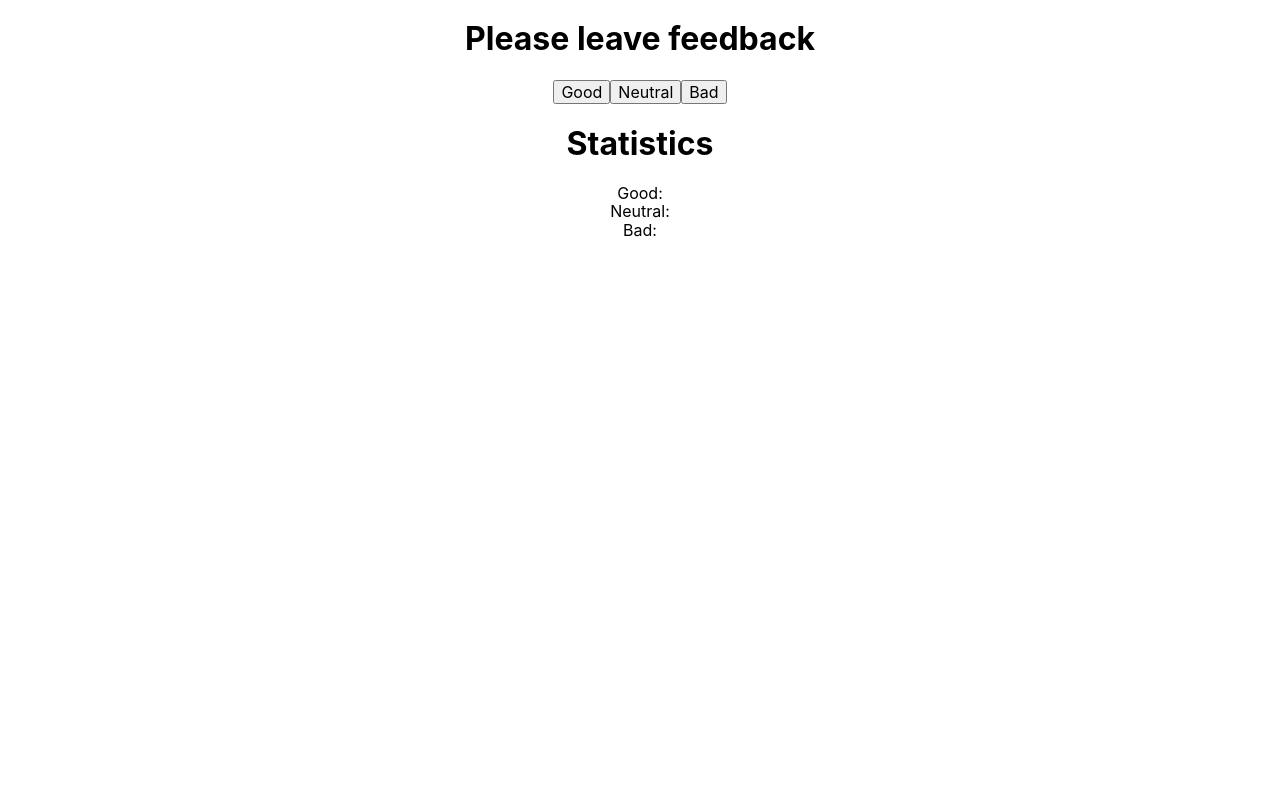
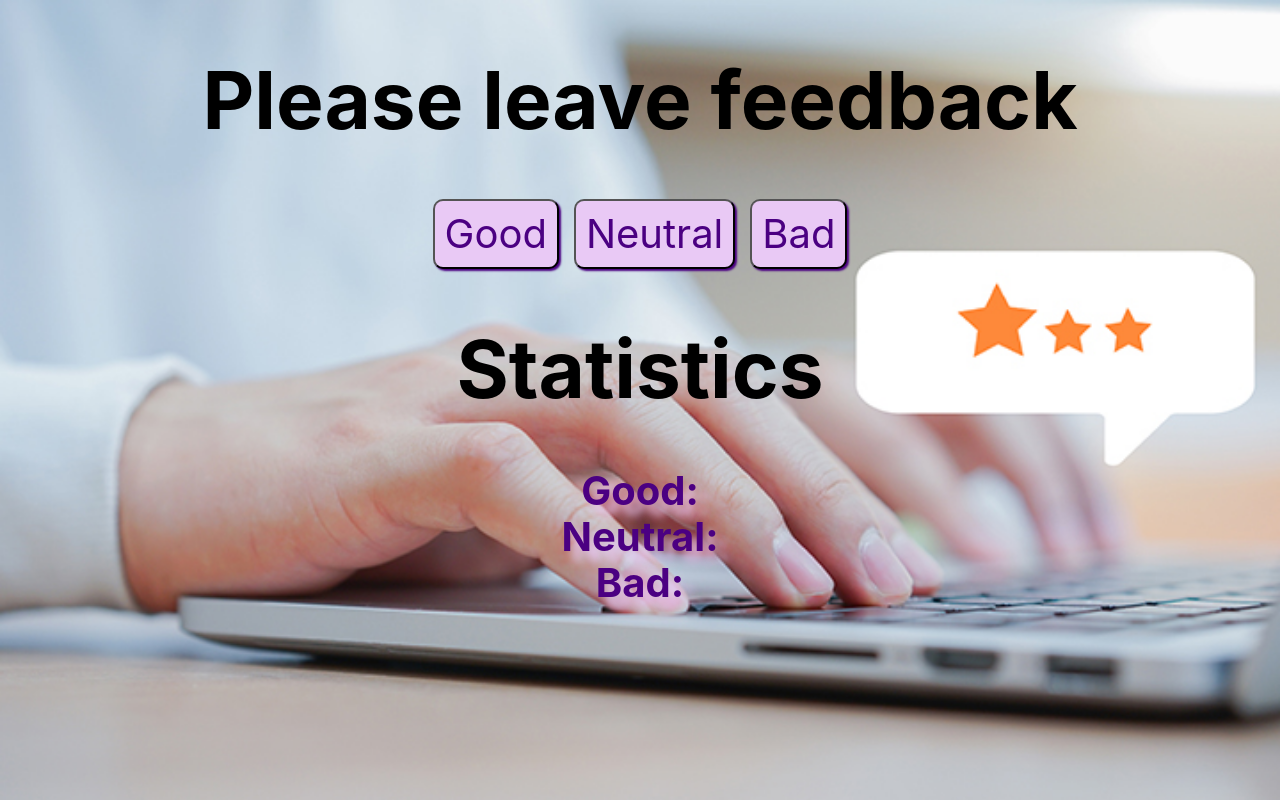
Before and after one commit to Tate-T/goit-react-hw-04-feedback-bc13, a React (Create React App) app: page / in a window 1280 px wide. Built offline with nearby package versions, Linux system fonts and the light colour scheme.

Commit message:
added some styles

```diff
--- a/src/components/FeedbackOptions/FeedbackOptions.jsx
+++ b/src/components/FeedbackOptions/FeedbackOptions.jsx
@@ -3,15 +3,15 @@ import PropTypes from 'prop-types';
 
 const FeedbackOptions = ({ option, clickFeedback }) => {
     return (
-        <div className={s.feedbackBtns}>
+        <>
             {/* {options.map(option => (
                 <button type="button" name={option} key={option} onClick={clickFeedback}>{option}</button>
             ))} */}
 
-            <button type="button" name={option} key={option} onClick={clickFeedback}>Good</button>
-            <button type="button" name={option} key={option} onClick={clickFeedback}>Neutral</button>
-            <button type="button" name={option} key={option} onClick={clickFeedback}>Bad</button>
-        </div>
+            <button type="button" name={option} key={option} onClick={clickFeedback} className={s.btns}>Good</button>
+            <button type="button" name={option} key={option} onClick={clickFeedback} className={s.btns}>Neutral</button>
+            <button type="button" name={option} key={option} onClick={clickFeedback} className={s.btns}>Bad</button>
+        </>
     )
 }
 
--- a/src/components/FeedbackOptions/FeedbackOptions.module.css
+++ b/src/components/FeedbackOptions/FeedbackOptions.module.css
@@ -1,3 +1,11 @@
-.feedbackBtns {
-    margin: 0 auto;
+.btns:not(:last-child) {
+    margin-right: 15px;
 }
+
+.btns {
+    color:indigo;
+    border-radius: 10px;
+    background-color: rgb(233, 201, 245);
+    padding: 10px;
+    box-shadow: 2px 2px 2px indigo;
+}
--- a/src/components/Section/Section.module.css
+++ b/src/components/Section/Section.module.css
@@ -1,3 +1,4 @@
 .section {
     text-align: center;
+    font-size: 40px;
 }
--- a/src/components/Statistics/Statistics.module.css
+++ b/src/components/Statistics/Statistics.module.css
@@ -2,4 +2,7 @@
 list-style: none;
 margin: 0;
 padding: 0;
+font-weight: bold;
+color:indigo;
+text-shadow: 10px 10px 10px rgb(233, 201, 245);
 }
--- a/src/index.css
+++ b/src/index.css
@@ -5,6 +5,9 @@ body {
     sans-serif;
   -webkit-font-smoothing: antialiased;
   -moz-osx-font-smoothing: grayscale;
+  background-image: url(./images/feedback.jpg);
+  background-size: cover;
+  background-repeat: no-repeat;
 }
 
 code {
```
Also changed, not shown: src/images/feedback.jpg (added).
